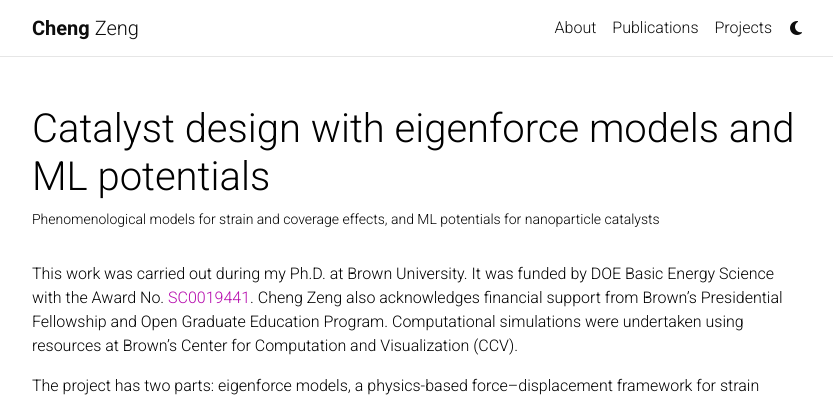
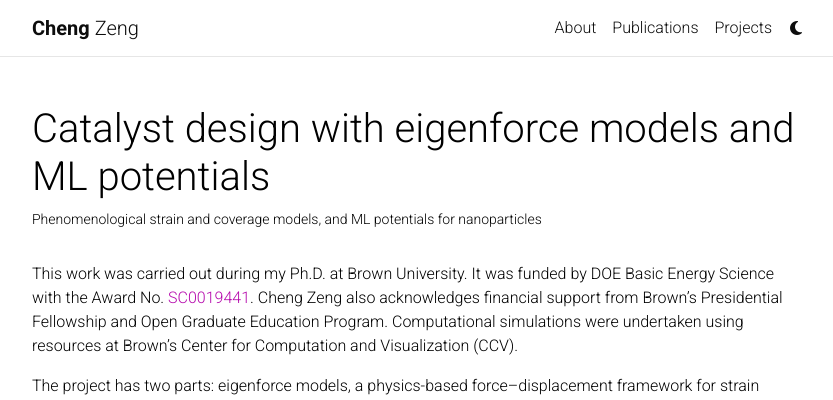
Before and after one commit to cengc13/website, a Jekyll site: the page built from _projects/catalyst-design.md, in a window 1280 px wide and 900 px high. Shown: the top 400 px of the window, without its empty margins (223-1056 px from the left). Built offline with Jekyll 4.4.1, drawn with Linux system fonts in a browser that asks for light colours; comment, search, counter and statistics services are not loaded; a style sheet for code colours, icons or effects is not loaded.

Commit message:
trim catalyst design subtitle
Co-Authored-By: Claude Opus 5.5 <noreply@anthropic.com>

```diff
--- a/_projects/catalyst-design.md
+++ b/_projects/catalyst-design.md
@@ -1,7 +1,7 @@
 ---
 layout: page
 title: Catalyst design with eigenforce models and ML potentials
-description: Phenomenological models for strain and coverage effects, and ML potentials for nanoparticle catalysts
+description: Phenomenological strain and coverage models, and ML potentials for nanoparticles
 img: assets/img/projects/catalyst-design/catalyst-design-thumbnail.png
 importance: 3
 category: Research
```
